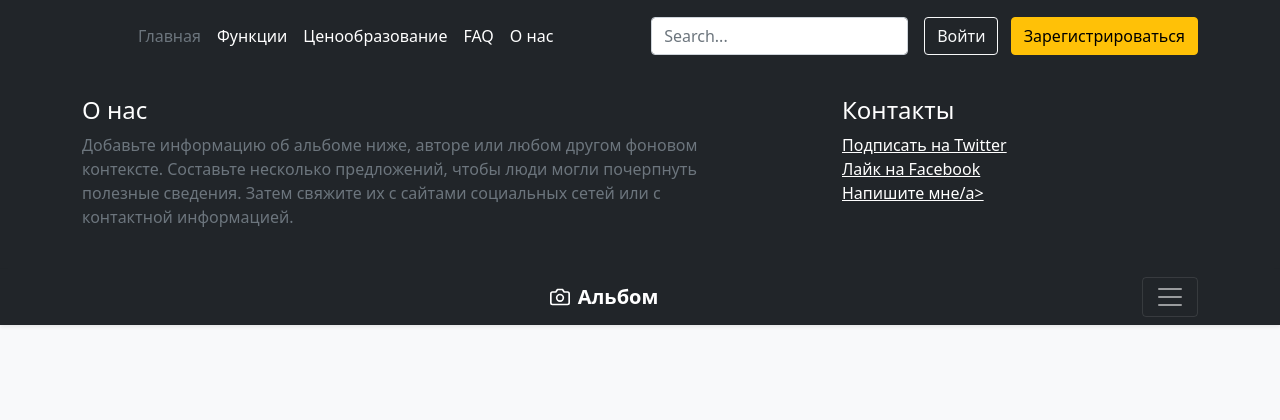
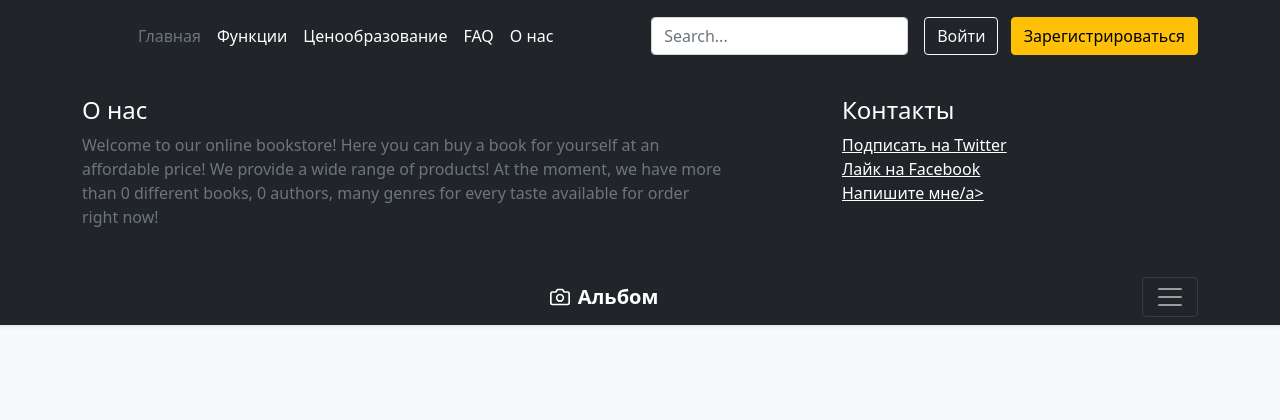
Before and after one commit to GoshaCatharsis/TMS_DjangoProject_Shop, a Django app: page / in a window 1280 px wide, after a click that opens the changed part. Shown: the top 420 px of the page. Run offline with Django 4.2, Linux system fonts and the light colour scheme; data that the repository does not hold is empty.

Commit message:
finished HomeWork_21

```diff
--- a/templates/catalog/index.html
+++ b/templates/catalog/index.html
@@ -6,7 +6,7 @@
       <div class="row">
         <div class="col-sm-8 col-md-7 py-4">
           <h4 class="text-white">О нас</h4>
-          <p class="text-muted">Добавьте информацию об альбоме ниже, авторе или любом другом фоновом контексте. Составьте несколько предложений, чтобы люди могли почерпнуть полезные сведения. Затем свяжите их с сайтами социальных сетей или с контактной информацией.</p>
+          <p class="text-muted">Welcome to our online bookstore! Here you can buy a book for yourself at an affordable price! We provide a wide range of products! At the moment, we have more than {{booksCount}} different books, {{authors}} authors, many genres for every taste available for order right now!</p>
         </div>
         <div class="col-sm-4 offset-md-1 py-4">
           <h4 class="text-white">Контакты</h4>
```
